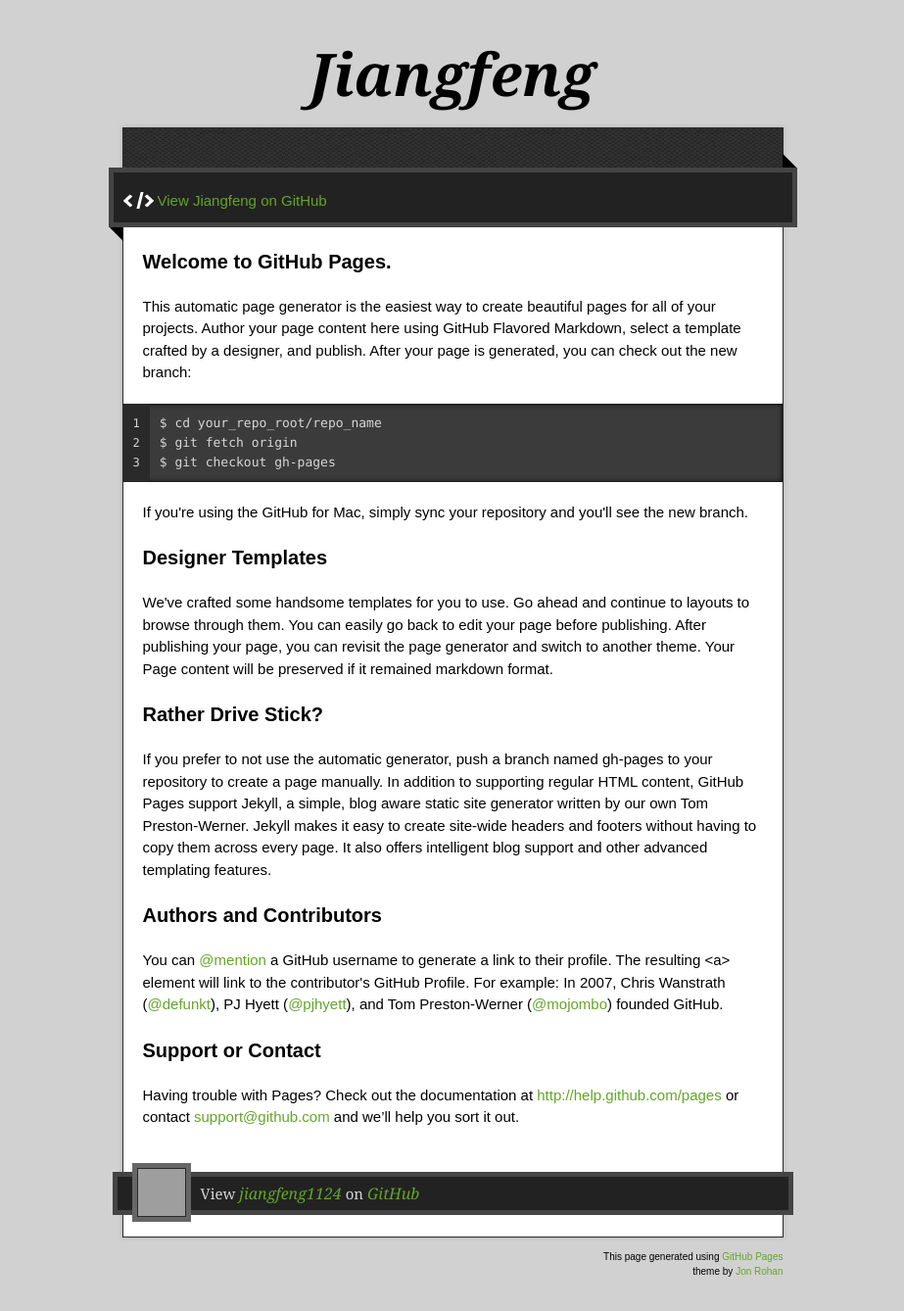
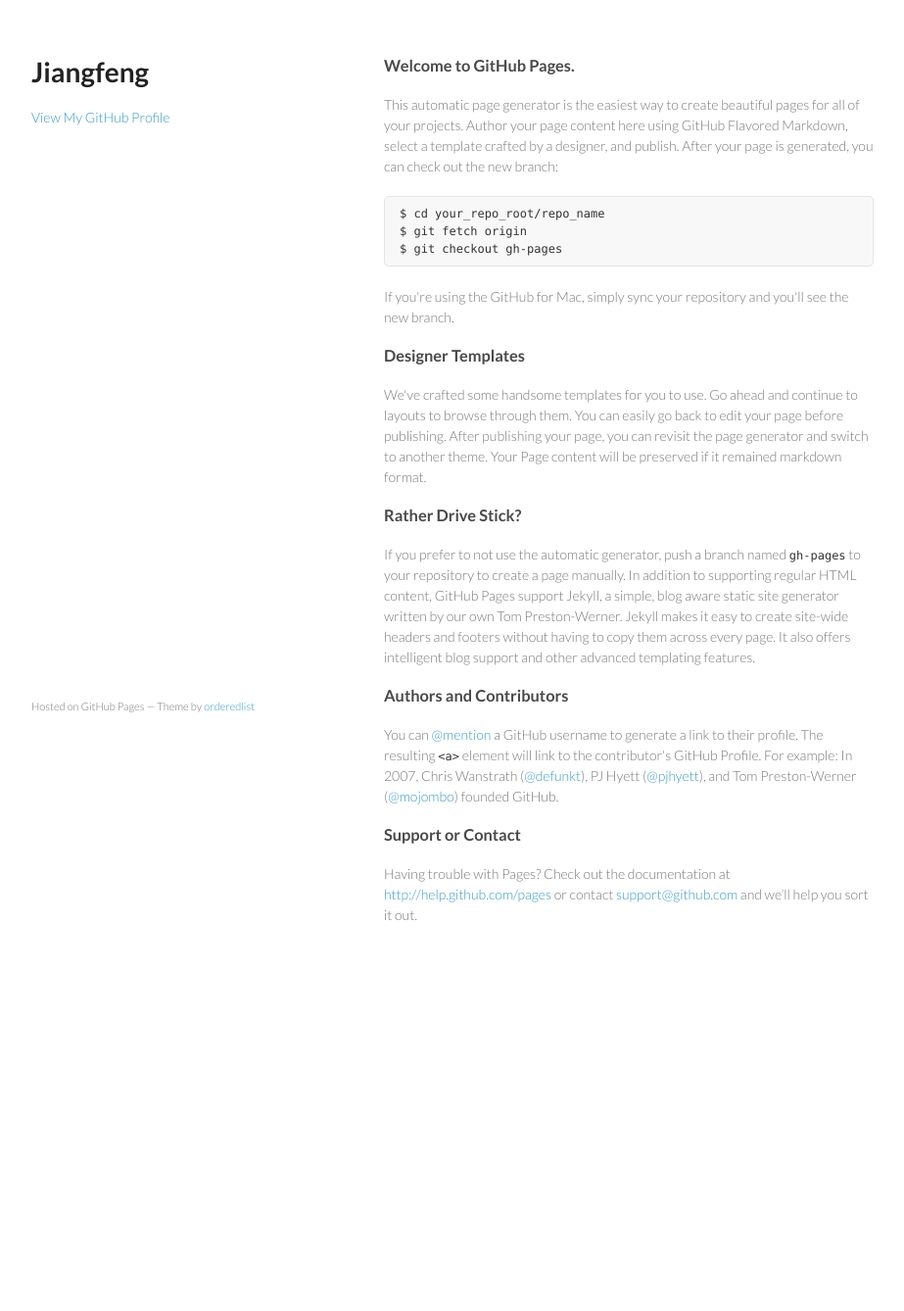
Before and after one commit to jiangfeng1124/jiangfeng1124.github.io, a plain HTML site: page index.html in a window 1280 px wide. Shown: the whole page at 98% size, without its empty margins (178-1101 px from the left). After the commit the page ends 1014 px from the top, so only its background shows below. Drawn offline with nearby package versions, Linux system fonts and the light colour scheme; grey boxes are pictures that could not be loaded.

Commit message:
Replace master branch with page content via GitHub

```diff
--- a/index.html
+++ b/index.html
@@ -1,39 +1,28 @@
 <!doctype html>
-<!-- The Time Machine GitHub pages theme was designed and developed by Jon Rohan, on Feb 7, 2012. -->
-<!-- Follow him for fun. http://twitter.com/jonrohan. Tail his code on http://github.com/jonrohan -->
 <html>
   <head>
     <meta charset="utf-8">
-  <meta http-equiv="X-UA-Compatible" content="IE=edge,chrome=1">
+    <meta http-equiv="X-UA-Compatible" content="chrome=1">
+    <title>Jiangfeng by jiangfeng1124</title>
 
-  <link rel="stylesheet" href="stylesheets/stylesheet.css" media="screen"/>
-  <link rel="stylesheet" href="stylesheets/pygment_trac.css"/>
-  <script type="text/javascript" src="https://ajax.googleapis.com/ajax/libs/jquery/1.7.1/jquery.min.js"></script>
-  <script type="text/javascript" src="javascripts/script.js"></script>
-
-  <title>Jiangfeng</title>
-  <meta name="description" content="">
-
-  <meta name="viewport" content="width=device-width,initial-scale=1">
-
+    <link rel="stylesheet" href="stylesheets/styles.css">
+    <link rel="stylesheet" href="stylesheets/pygment_trac.css">
+    <meta name="viewport" content="width=device-width, initial-scale=1, user-scalable=no">
+    <!--[if lt IE 9]>
+    <script src="//html5shiv.googlecode.com/svn/trunk/html5.js"></script>
+    <![endif]-->
   </head>
-
   <body>
-
     <div class="wrapper">
       <header>
-      <h1 class="title">Jiangfeng</h1>
+        <h1>Jiangfeng</h1>
+        <p></p>
+
+
+        <p class="view"><a href="https://github.com/jiangfeng1124">View My GitHub Profile</a></p>
+
       </header>
-    <div id="container">
-      <p class="tagline"></p>
-      <div id="main" role="main">
-        <div class="download-bar">
-        <div class="inner">
-          <a href="https://github.com/jiangfeng1124" class="code">View Jiangfeng on GitHub</a>
-        </div>
-        <span class="blc"></span><span class="trc"></span>
-        </div>
-        <article class="markdown-body">
+      <section>
         <h3>
 <a name="welcome-to-github-pages" class="anchor" href="#welcome-to-github-pages"><span class="octicon octicon-link"></span></a>Welcome to GitHub Pages.</h3>
 
@@ -65,26 +54,12 @@
 <a name="support-or-contact" class="anchor" href="#support-or-contact"><span class="octicon octicon-link"></span></a>Support or Contact</h3>
 
 <p>Having trouble with Pages? Check out the documentation at <a href="http://help.github.com/pages">http://help.github.com/pages</a> or contact <a href="mailto:support@github.com">support@github.com</a> and we’ll help you sort it out.</p>
-        </article>
-      </div>
-    </div>
+      </section>
       <footer>
-      <div class="owner">
-
-      <p><a href="https://github.com/jiangfeng1124" class="avatar"><img src="https://2.gravatar.com/avatar/6433e742a882ed8c22ed783ebae790de?d=https%3A%2F%2Fidenticons.github.com%2Fdb056f953360eabfd9d6787bbb6ecbfc.png&amp;r=x&amp;s=60" width="48" height="48"/></a>View <a href="https://github.com/jiangfeng1124">jiangfeng1124</a> on <a href="https://www.github.com">GitHub</a></p>
-
-      </div>
-      <div class="creds">
-        <small>This page generated using <a href="https://pages.github.com/">GitHub Pages</a><br/>theme by <a href="https://twitter.com/jonrohan/">Jon Rohan</a></small>
-      </div>
+        <p><small>Hosted on GitHub Pages &mdash; Theme by <a href="https://github.com/orderedlist">orderedlist</a></small></p>
       </footer>
     </div>
-  <div class="current-section">
-    <a href="#top">Scroll to top</a>
-    <a href="https://github.com/jiangfeng1124/jiangfeng1124.github.io/tarball/master" class="tar">tar</a><a href="https://github.com/jiangfeng1124/jiangfeng1124.github.io/zipball/master" class="zip">zip</a><a href="" class="code">source code</a>
-    <p class="name"></p>
-  </div>
-
+    <script src="javascripts/scale.fix.js"></script>
               <script type="text/javascript">
             var gaJsHost = (("https:" == document.location.protocol) ? "https://ssl." : "http://www.");
             document.write(unescape("%3Cscript src='" + gaJsHost + "google-analytics.com/ga.js' type='text/javascript'%3E%3C/script%3E"));
```
Lines whose indentation alone changed are shown as unchanged.
